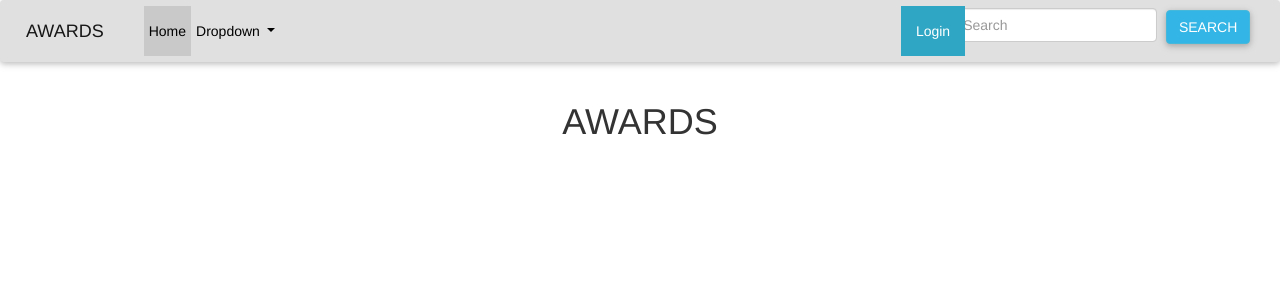
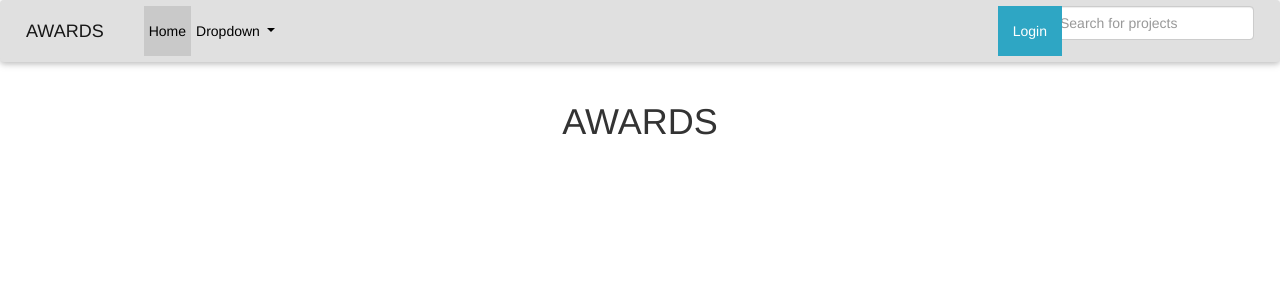
Before and after one commit to Julzpeter/Awards, a Django app: page / in a window 1280 px wide. Shown: the top 300 px of the page. Run offline with Django 3.2, Linux system fonts and the light colour scheme; data that the repository does not hold is empty; some libraries are stand-ins or nearby versions; some web fonts are replaced.

Commit message:
changes the form for searching

```diff
--- a/awards/templates/navbar.html
+++ b/awards/templates/navbar.html
@@ -1,5 +1,3 @@
-
-
 <nav class="navbar navbar-expand-lg navbar-light bg-light">
     <a class="navbar-brand " href="/">AWARDS</a>
     <button class="navbar-toggler" type="button" data-toggle="collapse" data-target="#navbarSupportedContent"
@@ -33,10 +31,9 @@
             </li>
 
         </ul>
-        <form class="form-inline my-2 my-lg-0" style="float:right" ; action="{% url 'search_results' %}" method="GET"
+        <form class="form-inline" style="float:right" ; action="{% url 'search_results' %}" method="GET"
             value="{{request.GET.q}}">
-            <input class="form-control mr-sm-2" type="search" placeholder="Search" aria-label="Search">
-            <button class="btn btn-info type " submit">Search</button>
+                <input class="form-control" type="text" placeholder="Search for projects" aria-label="Search" name="sitename">
         </form>
         <ul class="nav navbar-nav navbar-right">
             {% if user.is_authenticated %}
```
